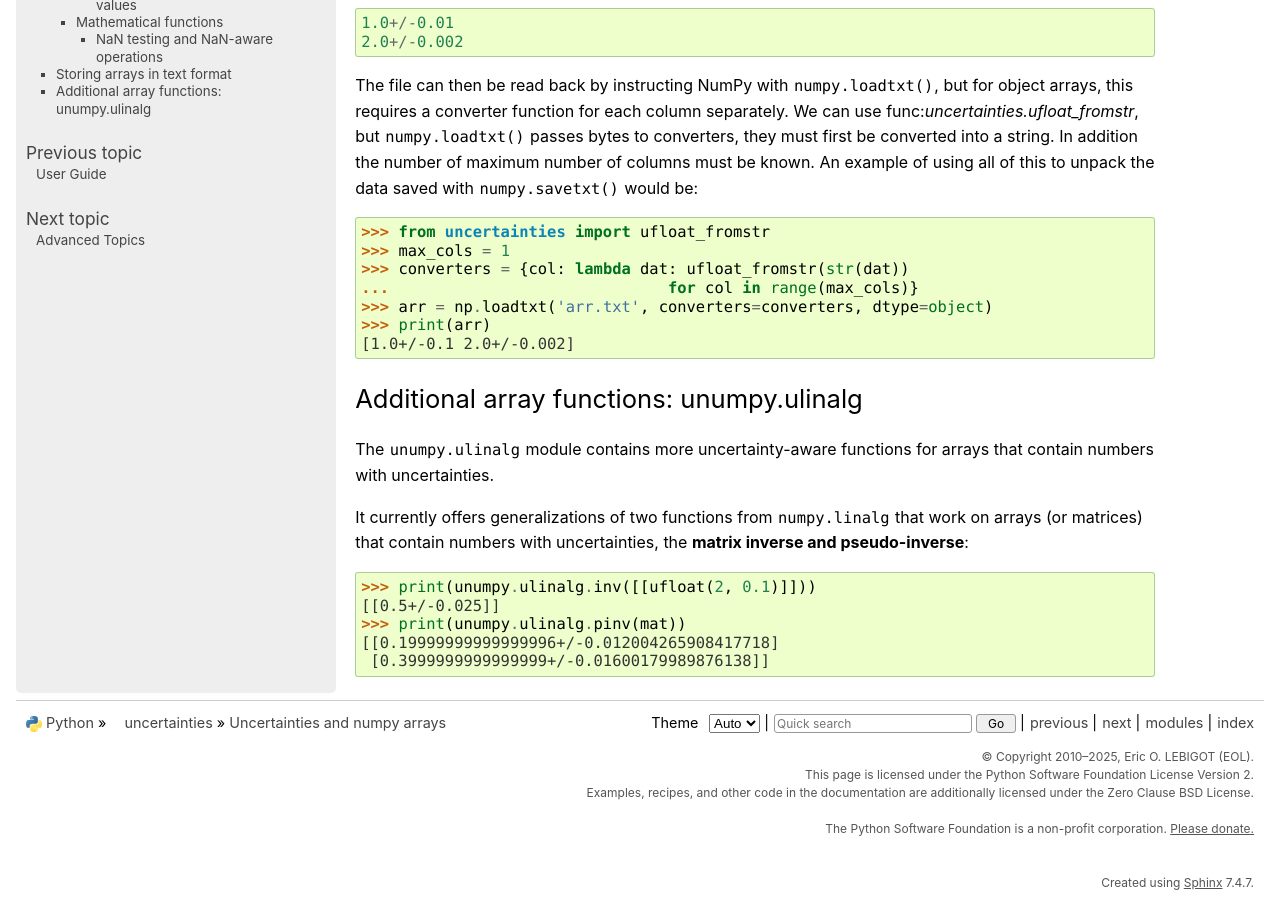
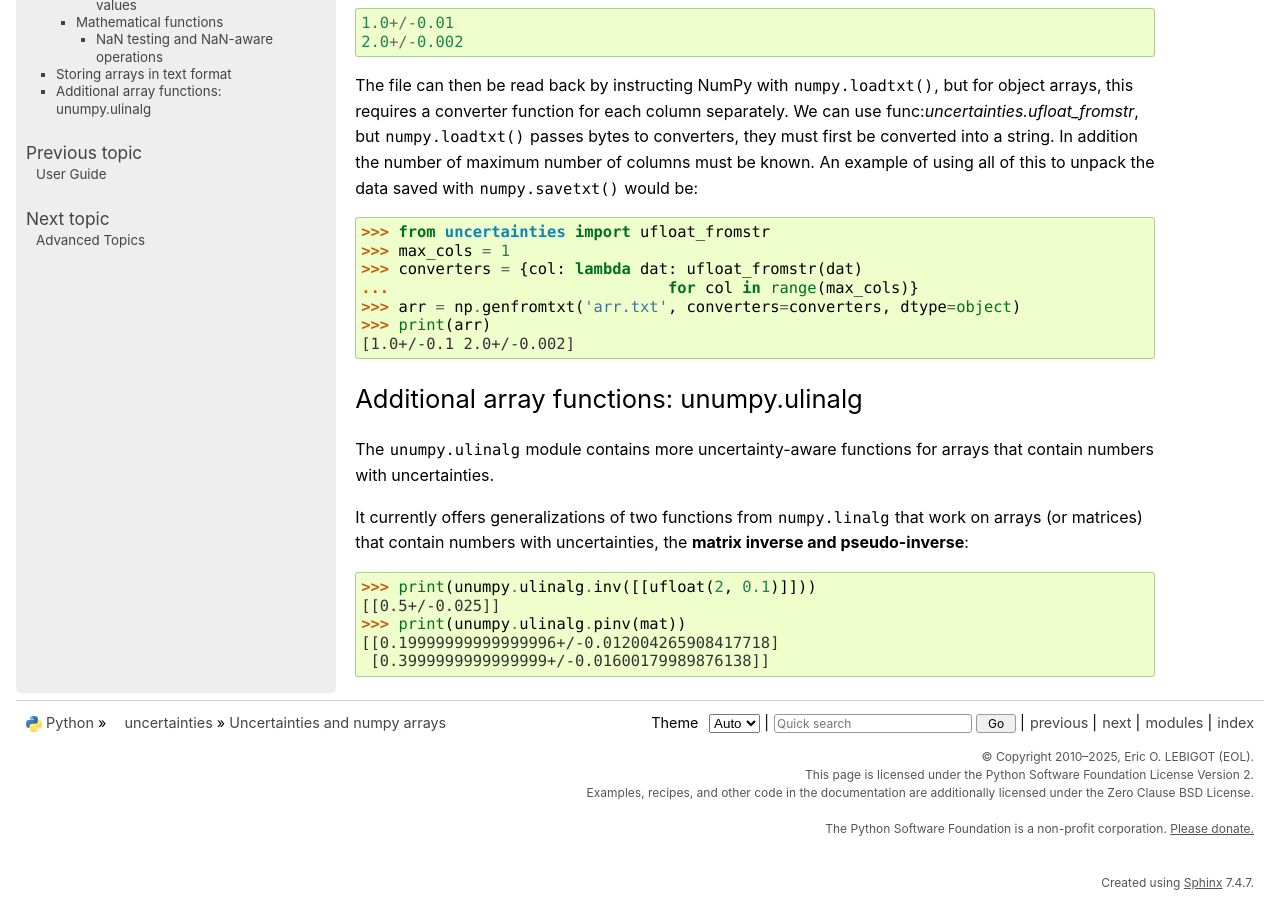
Before and after one commit to lmfit/uncertainties, a Sphinx documentation site: the page built from doc/numpy_guide.rst, in a window 1280 px wide and 900 px high, scrolled down 3266 px. Built offline with Sphinx 7.4.7, drawn with Linux system fonts in a browser that asks for light colours; pages that are not in the unit, such as notebooks, are missing from menus; the version number could not be read and is left out.

Commit message:
try genfromtxt

```diff
--- a/doc/numpy_guide.rst
+++ b/doc/numpy_guide.rst
@@ -217,9 +217,9 @@ known.  An example of using all of this to unpack the data saved with
 
 >>> from uncertainties import ufloat_fromstr
 >>> max_cols = 1
->>> converters = {col: lambda dat: ufloat_fromstr(str(dat))
+>>> converters = {col: lambda dat: ufloat_fromstr(dat)
 ...                              for col in range(max_cols)}
->>> arr = np.loadtxt('arr.txt', converters=converters, dtype=object)
+>>> arr = np.genfromtxt('arr.txt', converters=converters, dtype=object)
 >>> print(arr)
 [1.0+/-0.1 2.0+/-0.002]
 
```
